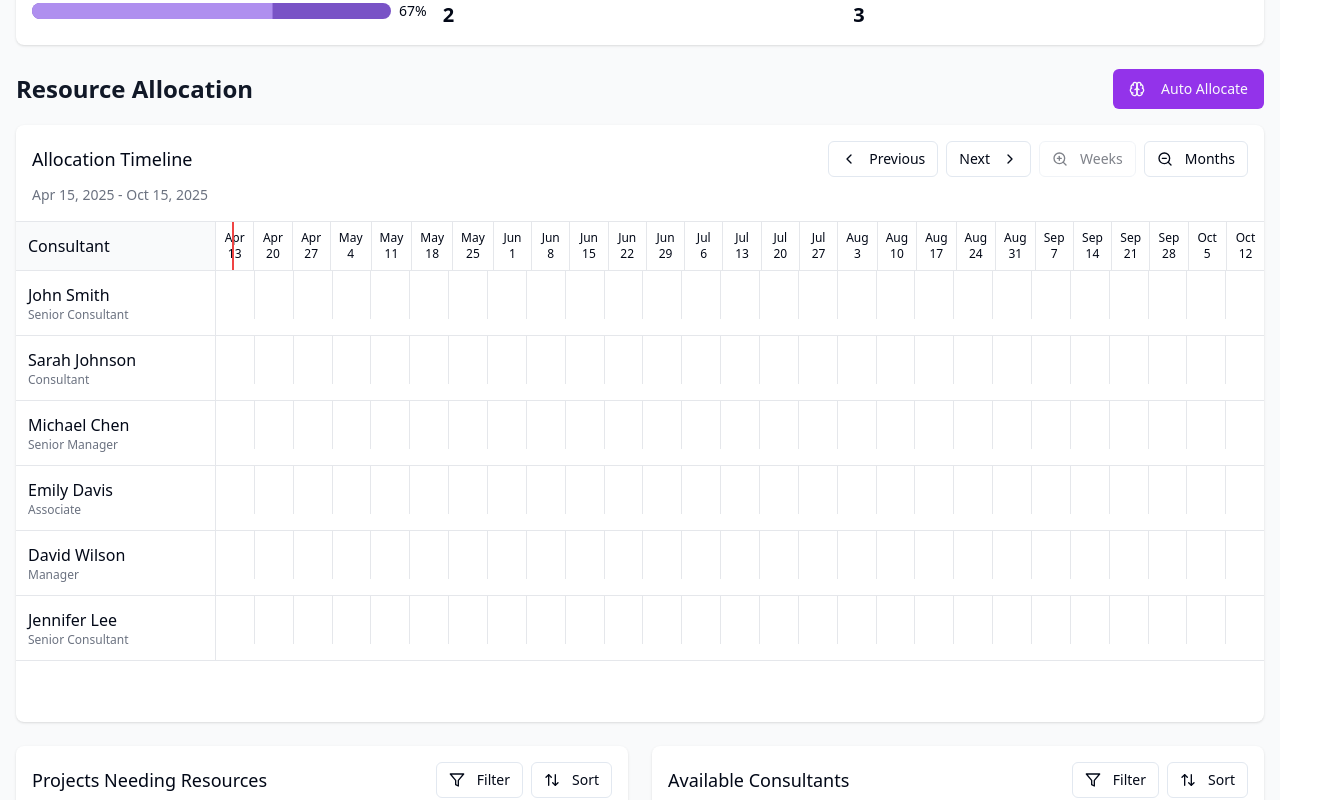
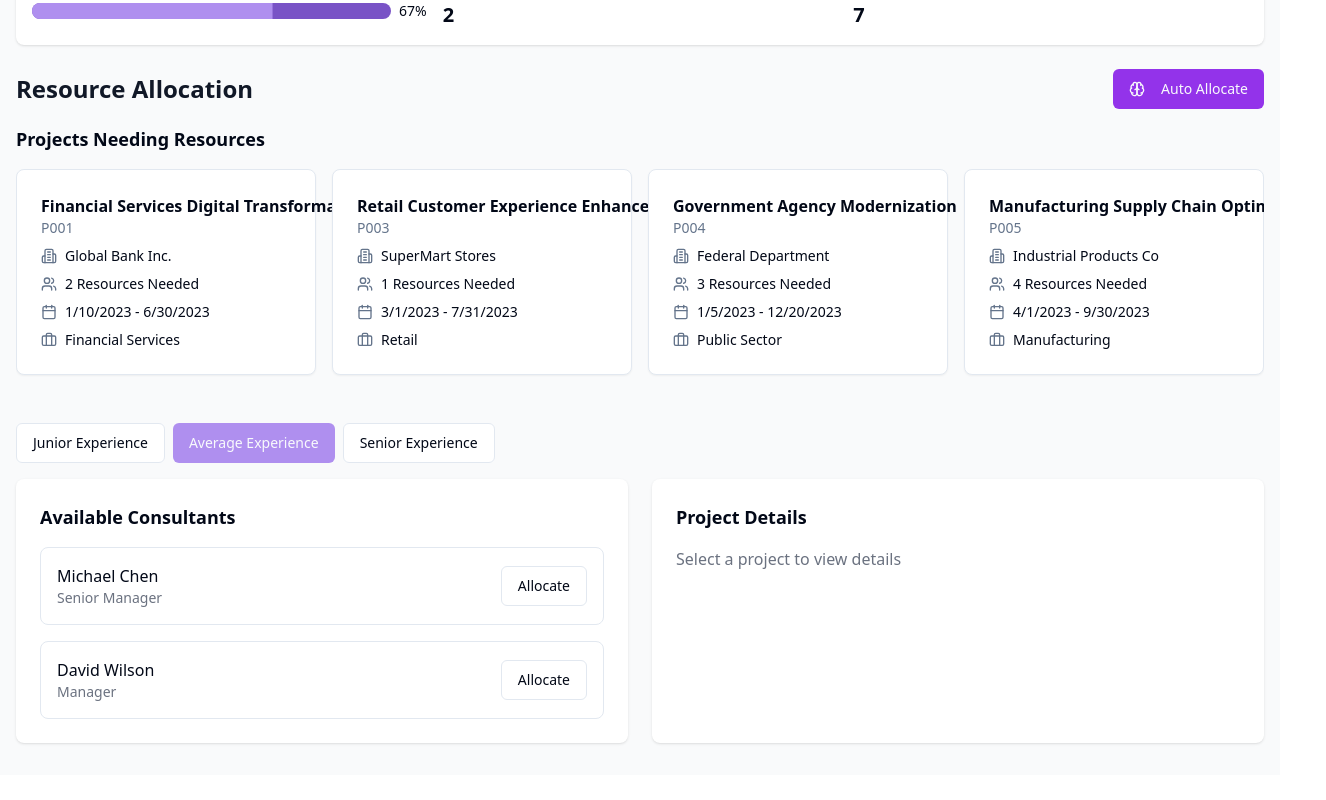
Before and after one commit to LySa0209/allocation-nexus-view-72, a React (Vite) app: page /allocations in a window 1280 px wide. Shown: the part 140-940 px from the top of the page, 1326 px wide, since content can reach past the window. After the commit the page ends 915 px from the top, so only its background shows below. Built offline with nearby package versions, Linux system fonts and the light colour scheme.

Commit message:
Refactor: Implement new Allocations tab layout
Implement the new Allocations tab layout as described in the prompt, including project cards, view configuration pills, consultant list, and dynamic KPI panel.  Add allocation action and tentative selection indicators.

```diff
--- /dev/null
+++ b/src/components/Allocation/ProjectCard.tsx
@@ -0,0 +1,61 @@
+
+import { Calendar, Users, Building2, Briefcase } from 'lucide-react';
+import { ProjectOrPipeline, isProject } from '@/lib/types';
+import { Card, CardHeader, CardContent } from '@/components/ui/card';
+
+interface ProjectCardProps {
+  project: ProjectOrPipeline;
+  isSelected: boolean;
+  onClick: () => void;
+}
+
+export function ProjectCard({ project, isSelected, onClick }: ProjectCardProps) {
+  const resourcesNeeded = isProject(project)
+    ? project.resourcesNeeded - project.resourcesAssigned
+    : project.resourcesNeeded;
+
+  return (
+    <Card
+      className={`w-[300px] cursor-pointer transition-colors ${
+        isSelected ? 'border-primary bg-primary/5' : ''
+      }`}
+      onClick={onClick}
+    >
+      <CardHeader className="pb-2">
+        <div className="flex justify-between items-start">
+          <div>
+            <h3 className="font-semibold truncate">{project.name}</h3>
+            <p className="text-sm text-muted-foreground">{project.id}</p>
+          </div>
+          {!isProject(project) && (
+            <span className="px-2 py-1 text-xs rounded-full bg-amber-100 text-amber-800">
+              {project.winPercentage}% Win
+            </span>
+          )}
+        </div>
+      </CardHeader>
+      <CardContent>
+        <div className="space-y-2">
+          <div className="flex items-center gap-2 text-sm">
+            <Building2 className="h-4 w-4 text-muted-foreground" />
+            <span className="truncate">{project.clientName}</span>
+          </div>
+          <div className="flex items-center gap-2 text-sm">
+            <Users className="h-4 w-4 text-muted-foreground" />
+            <span>{resourcesNeeded} Resources Needed</span>
+          </div>
+          <div className="flex items-center gap-2 text-sm">
+            <Calendar className="h-4 w-4 text-muted-foreground" />
+            <span>{new Date(project.startDate).toLocaleDateString()} - {new Date(project.endDate).toLocaleDateString()}</span>
+          </div>
+          {project.sector && (
+            <div className="flex items-center gap-2 text-sm">
+              <Briefcase className="h-4 w-4 text-muted-foreground" />
+              <span>{project.sector}</span>
+            </div>
+          )}
+        </div>
+      </CardContent>
+    </Card>
+  );
+}
--- a/src/lib/types.ts
+++ b/src/lib/types.ts
@@ -1,4 +1,3 @@
-
 // Consultant/Employee Types
 export interface Consultant {
   id: string;
@@ -45,6 +44,14 @@ export interface PipelineOpportunity {
   estimatedValue?: number;
 }
 
+// Combined type for projects and opportunities
+export type ProjectOrPipeline = Project | PipelineOpportunity;
+
+// Helper type guard
+export function isProject(item: ProjectOrPipeline): item is Project {
+  return 'staffingStatus' in item;
+}
+
 // Allocation Types
 export interface Allocation {
   id: string;
--- a/src/pages/Allocations.tsx
+++ b/src/pages/Allocations.tsx
@@ -1,125 +1,54 @@
-
 import React, { useState, useEffect } from 'react';
 import { useToast } from '@/hooks/use-toast';
 import Navbar from '../components/Layout/Navbar';
+import { Button } from "@/components/ui/button";
+import { Progress } from "@/components/ui/progress";
+import { ProjectCard } from '@/components/Allocation/ProjectCard';
+import MoveConsultantModal from '@/components/Allocation/MoveConsultantModal';
+import { Brain, BarChart, Users, Briefcase } from 'lucide-react';
 import {
   consultants as initialConsultants,
   allocations as initialAllocations,
   projects as initialProjects,
   pipelineOpportunities as initialPipeline
 } from '../data/mockData';
-import { Consultant, Allocation, Project, PipelineOpportunity } from '@/lib/types';
-import { Progress } from "@/components/ui/progress";
-import {
-  ArrowLeftRight,
-  BarChart,
-  Brain,
-  Briefcase,
-  Calendar,
-  Check,
-  Clock,
-  Filter,
-  RefreshCw,
-  Settings,
-  Users,
-  X
-} from 'lucide-react';
-import { Button } from "@/components/ui/button";
-import MoveConsultantModal from '@/components/Allocation/MoveConsultantModal';
-import AllocationTimeline from '@/components/Allocation/AllocationTimeline';
-import ProjectsNeedingStaffing from '@/components/Allocation/ProjectsNeedingStaffing';
-import SuggestedConsultants from '@/components/Allocation/SuggestedConsultants';
+import { Consultant, ProjectOrPipeline, Project, PipelineOpportunity } from '@/lib/types';
 
-// Helper function to calculate chargeability
-const calculateChargeability = (consultants: Consultant[], allocations: Allocation[]): number => {
+const calculateChargeability = (consultants: Consultant[]): number => {
   if (consultants.length === 0) return 0;
-
-  // Count allocated consultants
   const allocatedCount = consultants.filter(c => c.status === "Allocated").length;
-
-  // Calculate percentage
   return Math.round((allocatedCount / consultants.length) * 100);
 };
 
 const Allocations: React.FC = () => {
   const { toast } = useToast();
   const [consultants, setConsultants] = useState<Consultant[]>(initialConsultants);
-  const [allocations, setAllocations] = useState<Allocation[]>(initialAllocations);
+  const [allocations, setAllocations] = useState(initialAllocations);
   const [projects, setProjects] = useState<Project[]>(initialProjects);
-  const [pipelineOpportunities, setPipelineOpportunities] = useState<PipelineOpportunity[]>(initialPipeline);
+  const [pipelineOpportunities] = useState<PipelineOpportunity[]>(initialPipeline);
+  const [selectedProject, setSelectedProject] = useState<ProjectOrPipeline | null>(null);
+  const [selectedConsultant, setSelectedConsultant] = useState<Consultant | null>(null);
+  const [showMoveModal, setShowMoveModal] = useState(false);
   const [chargeability, setChargeability] = useState<number>(0);
-  const [showMoveModal, setShowMoveModal] = useState(false);
-  const [selectedConsultant, setSelectedConsultant] = useState<Consultant | null>(null);
-  const [selectedProject, setSelectedProject] = useState<Project | PipelineOpportunity | null>(null);
-  const [selectedAllocation, setSelectedAllocation] = useState<Allocation | null>(null);
-  const [timeSlot, setTimeSlot] = useState<{ startDate: Date; endDate: Date } | null>(null);
+  const [experienceFilter, setExperienceFilter] = useState<'junior' | 'average' | 'senior'>('average');
 
   // Calculate metrics
   useEffect(() => {
-    const newChargeability = calculateChargeability(consultants, allocations);
+    const newChargeability = calculateChargeability(consultants);
     setChargeability(newChargeability);
-  }, [consultants, allocations]);
+  }, [consultants]);
 
-  // Filter consultants on bench
   const benchedConsultants = consultants.filter(c => c.status === "Benched");
+  const projectsNeedingResources = [
+    ...projects.filter(p => p.staffingStatus === "Needs Resources"),
+    ...pipelineOpportunities.filter(p => p.resourcesNeeded > 0)
+  ];
 
-  // Get pipeline projects needing resources
-  const pipelineProjectsNeedingResources = pipelineOpportunities.filter(p => p.resourcesNeeded > 0);
-
-  // Handle selection of project
-  const handleSelectProject = (project: Project | PipelineOpportunity) => {
-    setSelectedProject(project);
-    setSelectedConsultant(null);
-    setSelectedAllocation(null);
-  };
-
-  // Handle selection of consultant
-  const handleSelectConsultant = (consultant: Consultant) => {
-    setSelectedConsultant(consultant);
-    // Don't reset selectedProject, we may want to allocate this consultant to it
-  };
-
-  // Handle selection of allocation
-  const handleSelectAllocation = (allocation: Allocation) => {
-    setSelectedAllocation(allocation);
-
-    // Find the consultant and project
-    const consultant = consultants.find(c => c.id === allocation.consultantId);
-    if (consultant) {
-      setSelectedConsultant(consultant);
-    }
-
-    const project = projects.find(p => p.id === allocation.projectId) ||
-                  pipelineOpportunities.find(p => p.id === allocation.projectId);
-    if (project) {
-      setSelectedProject(project);
-    }
-  };
-
-  // Handle time slot selection
-  const handleSelectTimeSlot = (consultant: Consultant, startDate: Date, endDate: Date) => {
-    setSelectedConsultant(consultant);
-    setTimeSlot({ startDate, endDate });
-
-    // If we have both a consultant and a project, open the allocation modal
-    if (selectedProject) {
-      setShowMoveModal(true);
-    }
-  };
-
-  // Handle allocate consultant click
-  const handleAllocateConsultant = (consultant: Consultant) => {
-    setSelectedConsultant(consultant);
-    setShowMoveModal(true);
-  };
-
-  // Handle automatic allocation
   const handleAutoAllocate = () => {
-    // Simple allocation algorithm: match benched consultants to pipeline projects
-    if (benchedConsultants.length === 0 || pipelineProjectsNeedingResources.length === 0) {
+    if (benchedConsultants.length === 0 || projectsNeedingResources.length === 0) {
       toast({
         title: "Auto-allocation Failed",
-        description: "No consultants on bench or no pipeline projects needing resources.",
+        description: "No consultants on bench or no projects needing resources.",
         variant: "destructive",
       });
       return;
@@ -132,11 +61,11 @@ const Allocations: React.FC = () => {
 
     // Try to allocate each benched consultant to a pipeline project
     benchedConsultants.forEach((consultant, index) => {
-      if (index < pipelineProjectsNeedingResources.length) {
-        const targetProject = pipelineProjectsNeedingResources[index];
+      if (index < projectsNeedingResources.length) {
+        const targetProject = projectsNeedingResources[index];
 
         // Create a new allocation
-        const newAllocation: Allocation = {
+        const newAllocation = {
           id: `A${String(updatedAllocations.length + 1).padStart(3, '0')}`,
           consultantId: consultant.id,
           projectId: targetProject.id,
@@ -172,7 +101,7 @@ const Allocations: React.FC = () => {
     // Update state
     setConsultants(updatedConsultants);
     setAllocations(updatedAllocations);
-    setPipelineOpportunities(updatedPipelineOpportunities);
+    // setPipelineOpportunities(updatedPipelineOpportunities);
 
     // Notify user
     toast({
@@ -181,70 +110,9 @@ const Allocations: React.FC = () => {
     });
   };
 
-  // Handle moving a consultant to a project
-  const handleConfirmMove = (data: {
-    consultantId: string;
-    projectId: string;
-    startDate: string;
-    endDate: string;
-    percentage: number;
-  }) => {
-    // Create a new allocation
-    const newAllocation: Allocation = {
-      id: `A${String(allocations.length + 1).padStart(3, '0')}`,
-      ...data
-    };
-
-    // Update the consultant status
-    const updatedConsultants = consultants.map(c =>
-      c.id === data.consultantId ? {
-        ...c,
-        status: "Allocated" as const,
-        currentProject: data.projectId
-      } : c
-    );
-
-    // Check if the project is in the pipeline opportunities or confirmed projects
-    const isPipelineProject = pipelineOpportunities.some(p => p.id === data.projectId);
-
-    if (isPipelineProject) {
-      // Update the pipeline opportunity
-      const updatedPipelineOpportunities = pipelineOpportunities.map(p =>
-        p.id === data.projectId ? {
-          ...p,
-          resourcesNeeded: Math.max(0, p.resourcesNeeded - 1)
-        } : p
-      );
-      setPipelineOpportunities(updatedPipelineOpportunities);
-    } else {
-      // Update the confirmed project
-      const updatedProjects = projects.map(p =>
-        p.id === data.projectId ? {
-          ...p,
-          resourcesAssigned: p.resourcesAssigned + 1,
-          staffingStatus: p.resourcesAssigned + 1 >= p.resourcesNeeded
-            ? 'Fully Staffed' as const
-            : 'Needs Resources' as const
-        } : p
-      );
-      setProjects(updatedProjects);
-    }
-
-    // Update state
-    setConsultants(updatedConsultants);
-    setAllocations([...allocations, newAllocation]);
-
-    // Reset selected states and close modal
-    setSelectedProject(null);
-    setSelectedConsultant(null);
-    setTimeSlot(null);
-    setShowMoveModal(false);
-
-    // Notify user
-    toast({
-      title: "Allocation Complete",
-      description: "The consultant has been successfully allocated to the project.",
-    });
+  const handleAllocateConsultant = (consultant: Consultant) => {
+    setSelectedConsultant(consultant);
+    setShowMoveModal(true);
   };
 
   return (
@@ -278,10 +146,10 @@ const Allocations: React.FC = () => {
 
             <div className="flex flex-col">
               <div className="flex justify-between items-center mb-2">
-                <h3 className="text-sm font-medium text-gray-700">Pipeline Projects</h3>
+                <h3 className="text-sm font-medium text-gray-700">Projects Needing Resources</h3>
                 <Briefcase className="h-4 w-4 text-gray-500" />
               </div>
-              <span className="text-xl font-bold">{pipelineProjectsNeedingResources.length}</span>
+              <span className="text-xl font-bold">{projectsNeedingResources.length}</span>
             </div>
           </div>
         </div>
@@ -297,38 +165,78 @@ const Allocations: React.FC = () => {
           </Button>
         </div>
 
-        {/* Master Allocation Timeline */}
-        <div className="mb-6">
-          <AllocationTimeline
-            consultants={consultants}
-            allocations={allocations}
-            projects={projects}
-            pipelineOpportunities={pipelineOpportunities}
-            onSelectAllocation={handleSelectAllocation}
-            onSelectConsultant={handleSelectConsultant}
-            onSelectTimeSlot={handleSelectTimeSlot}
-          />
+        {/* Projects Needing Resources */}
+        <div className="mb-8">
+          <h2 className="text-lg font-semibold mb-4">Projects Needing Resources</h2>
+          <div className="flex gap-4 overflow-x-auto pb-4">
+            {projectsNeedingResources.map(project => (
+              <ProjectCard
+                key={project.id}
+                project={project}
+                isSelected={selectedProject?.id === project.id}
+                onClick={() => setSelectedProject(project)}
+              />
+            ))}
+          </div>
         </div>
 
-        {/* Two-column layout for project needs and suggested consultants */}
-        <div className="grid grid-cols-1 lg:grid-cols-2 gap-6">
-          <div>
-            <ProjectsNeedingStaffing
-              projects={projects}
-              pipelineOpportunities={pipelineOpportunities}
-              onSelectProject={handleSelectProject}
-              selectedProjectId={selectedProject?.id || null}
-            />
+        {/* Experience Level Filter */}
+        <div className="flex gap-2 mb-4">
+          {(['junior', 'average', 'senior'] as const).map((level) => (
+            <Button
+              key={level}
+              variant={experienceFilter === level ? 'default' : 'outline'}
+              onClick={() => setExperienceFilter(level)}
+              className="capitalize"
+            >
+              {level} Experience
+            </Button>
+          ))}
+        </div>
+
+        {/* Available Consultants */}
+        <div className="grid md:grid-cols-2 gap-6">
+          <div className="bg-white rounded-lg shadow p-6">
+            <h2 className="text-lg font-semibold mb-4">Available Consultants</h2>
+            <div className="space-y-4">
+              {benchedConsultants.map(consultant => (
+                <div
+                  key={consultant.id}
+                  className="flex items-center justify-between p-4 border rounded-lg hover:bg-gray-50"
+                >
+                  <div>
+                    <h3 className="font-medium">{consultant.name}</h3>
+                    <p className="text-sm text-gray-500">{consultant.role}</p>
+                  </div>
+                  <Button
+                    onClick={() => handleAllocateConsultant(consultant)}
+                    variant="outline"
+                  >
+                    Allocate
+                  </Button>
+                </div>
+              ))}
+            </div>
           </div>
 
-          <div>
-            <SuggestedConsultants
-              consultants={consultants}
-              selectedProject={selectedProject}
-              onSelectConsultant={handleSelectConsultant}
-              onAllocateConsultant={handleAllocateConsultant}
-              selectedConsultantId={selectedConsultant?.id || null}
-            />
+          {/* Project Details */}
+          <div className="bg-white rounded-lg shadow p-6">
+            <h2 className="text-lg font-semibold mb-4">Project Details</h2>
+            {selectedProject ? (
+              <div className="space-y-4">
+                <h3 className="font-medium">{selectedProject.name}</h3>
+                <p className="text-gray-600">{selectedProject.clientName}</p>
+                <div className="flex items-center gap-2">
+                  <Calendar className="h-4 w-4" />
+                  <span className="text-sm">
+                    {new Date(selectedProject.startDate).toLocaleDateString()} -
+                    {new Date(selectedProject.endDate).toLocaleDateString()}
+                  </span>
+                </div>
+              </div>
+            ) : (
+              <p className="text-gray-500">Select a project to view details</p>
+            )}
           </div>
         </div>
       </main>
@@ -339,18 +247,46 @@ const Allocations: React.FC = () => {
           isOpen={showMoveModal}
           onClose={() => {
             setShowMoveModal(false);
-            setTimeSlot(null);
           }}
-          onConfirm={handleConfirmMove}
+          onConfirm={(data) => {
+            const newAllocation = {
+              id: `A${String(allocations.length + 1).padStart(3, '0')}`,
+              ...data
+            };
+
+            setAllocations([...allocations, newAllocation]);
+
+            const updatedConsultants = consultants.map(c =>
+              c.id === data.consultantId ? {
+                ...c,
+                status: 'Allocated' as const,
+                currentProject: data.projectId
+              } : c
+            );
+            setConsultants(updatedConsultants);
+
+            // Update the confirmed project
+            const updatedProjects = projects.map(p =>
+              p.id === data.projectId ? {
+                ...p,
+                resourcesAssigned: p.resourcesAssigned + 1,
+                staffingStatus: p.resourcesAssigned + 1 >= p.resourcesNeeded
+                  ? 'Fully Staffed' as const
+                  : 'Needs Resources' as const
+              } : p
+            );
+            setProjects(updatedProjects);
+
+            toast({
+              title: "Consultant Added",
+              description: "The consultant has been successfully added to the project.",
+            });
+            setShowMoveModal(false);
+          }}
           consultants={[selectedConsultant]}
-          project={selectedProject || null}
-          type={selectedProject ? "fromProject" : "toPipeline"}
-          pipelineOpportunities={selectedProject ? undefined : pipelineOpportunities}
+          project={selectedProject}
+          type="fromProject"
           preselectedConsultant={selectedConsultant}
-          initialDates={timeSlot ? {
-            startDate: timeSlot.startDate.toISOString().split('T')[0],
-            endDate: timeSlot.endDate.toISOString().split('T')[0]
-          } : undefined}
         />
       )}
     </div>
```
